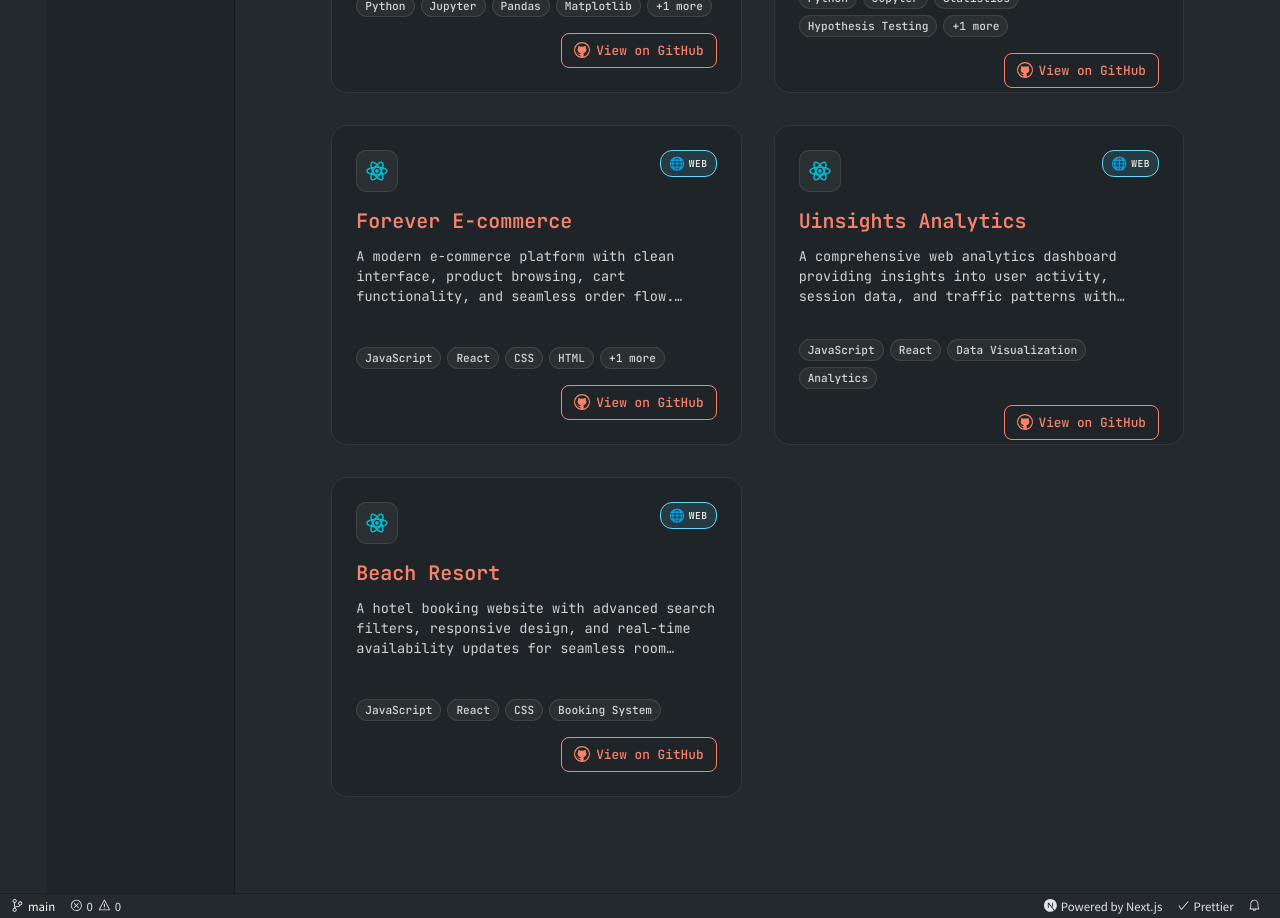
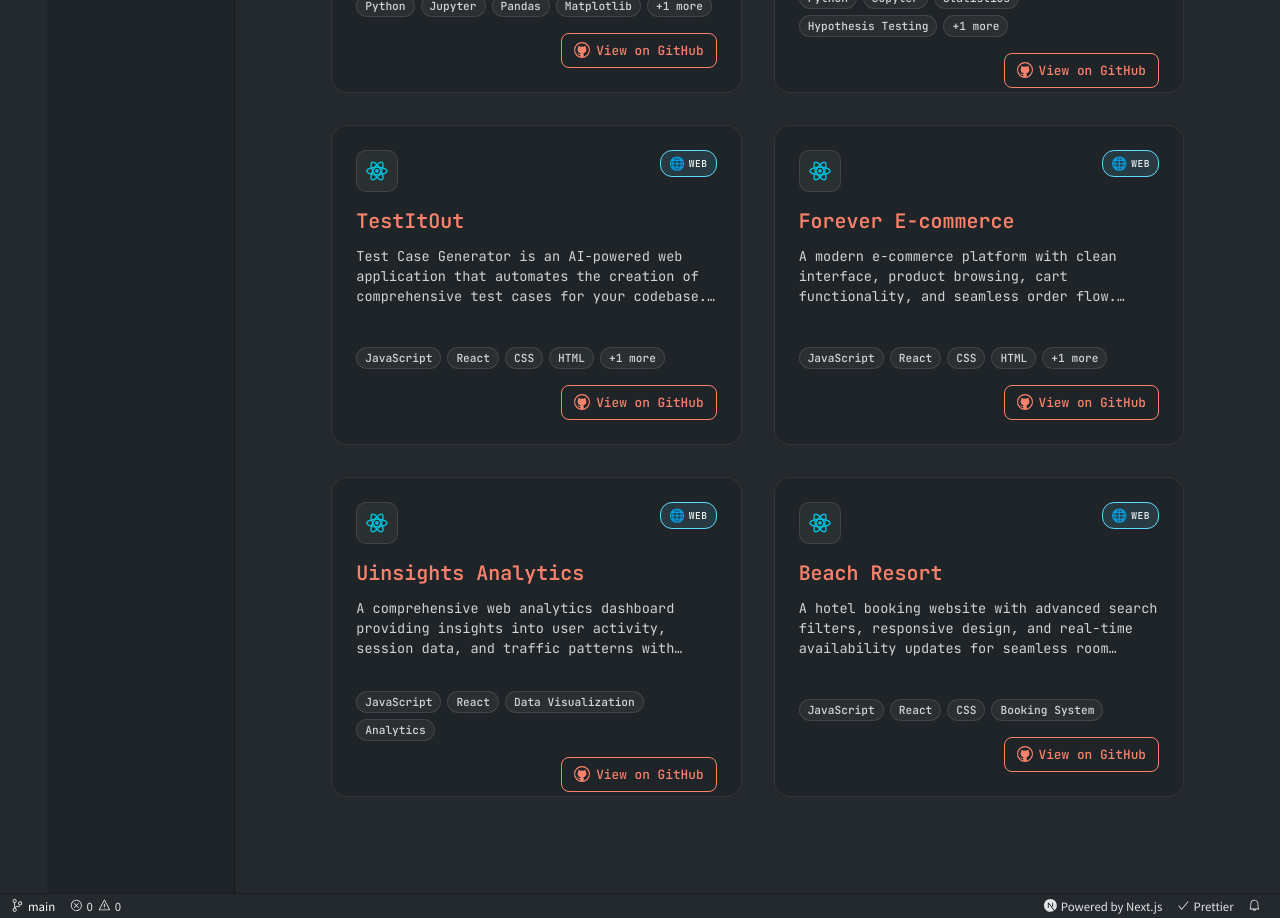
Before and after one commit to heenap04/MyPortfolio, a Next.js app in the folder Portfolio/: page /projects in a window 1280 px wide. Shown: the part 1520-2438 px from the top of the page. Built offline with nearby package versions, Linux system fonts and the light colour scheme.

Commit message:
project added

```diff
--- a/Portfolio/data/projects.ts
+++ b/Portfolio/data/projects.ts
@@ -70,6 +70,16 @@ export const projects: Project[] = [
     technologies: ['Python', 'Jupyter', 'Statistics', 'Hypothesis Testing', 'Pandas'],
   },
   {
+    title: 'TestItOut',
+    description:
+      'Test Case Generator is an AI-powered web application that automates the creation of comprehensive test cases for your codebase. It seamlessly integrates with GitHub repositories, allowing developers to select code files and generate intelligent, production-ready test cases using OpenAIs GPT-3.5 model.',
+    logo: '/logos/react_icon.svg',
+    link: 'https://github.com/heenap04/TestItOut',
+    slug: 'TestIOut',
+    category: 'web',
+    technologies: ['JavaScript', 'React', 'CSS', 'HTML', 'E-commerce'],
+  },
+  {
     title: 'Forever E-commerce',
     description:
       'A modern e-commerce platform with clean interface, product browsing, cart functionality, and seamless order flow. Designed for optimal user experience.',
```
